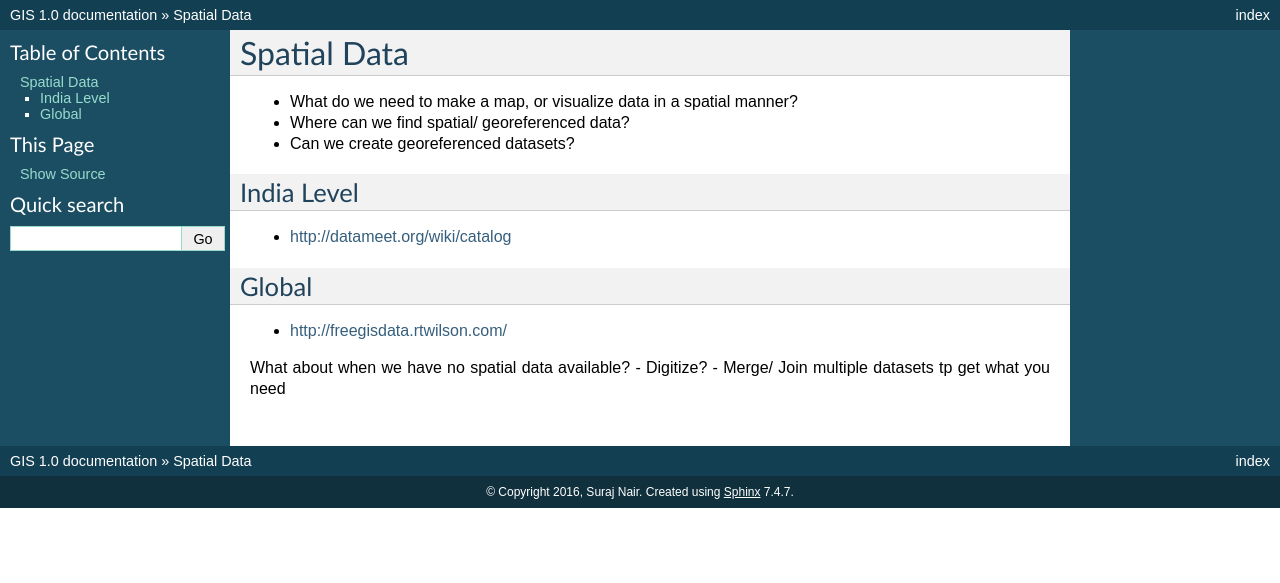
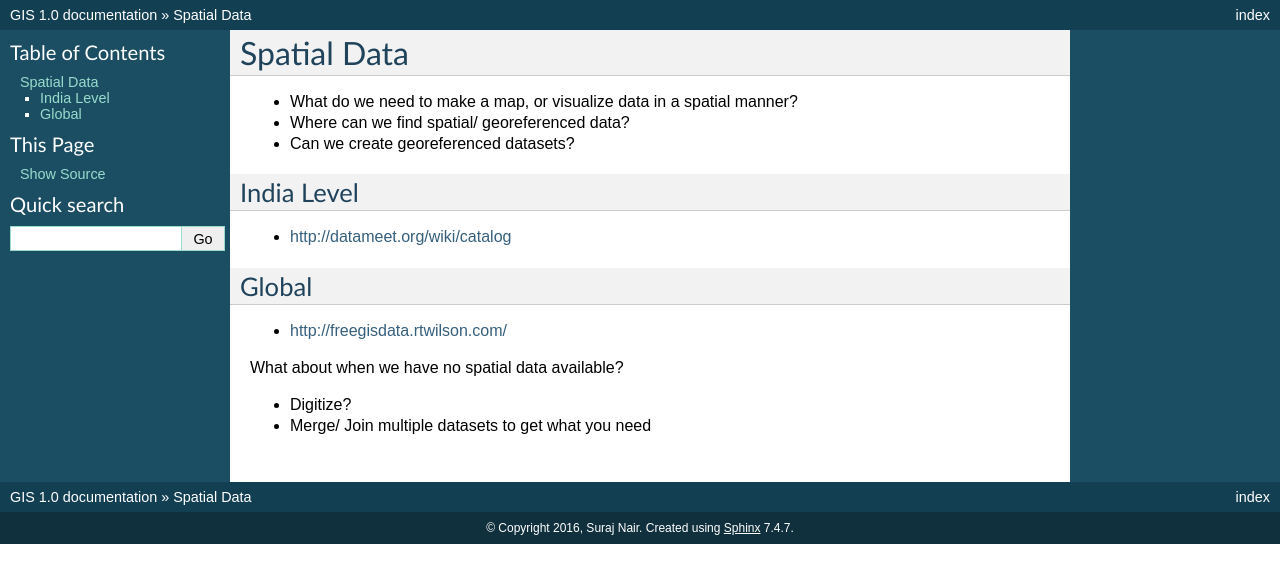
Before and after one commit to Suraj2611/GIS, a Sphinx documentation site: the page built from docs/datasources.rst, in a window 1280 px wide. Shown: the top 583 px of the page. Built offline with Sphinx 7.4.7, drawn with Linux system fonts in a browser that asks for light colours; pages that are not in the unit, such as notebooks, are missing from menus.

```diff
--- a/docs/datasources.rst
+++ b/docs/datasources.rst
@@ -15,5 +15,6 @@ ______
 - `<http://freegisdata.rtwilson.com/>`_
 
 What about when we have no spatial data available?
+
 - Digitize?
-- Merge/ Join multiple datasets tp get what you need
+- Merge/ Join multiple datasets to get what you need
```
